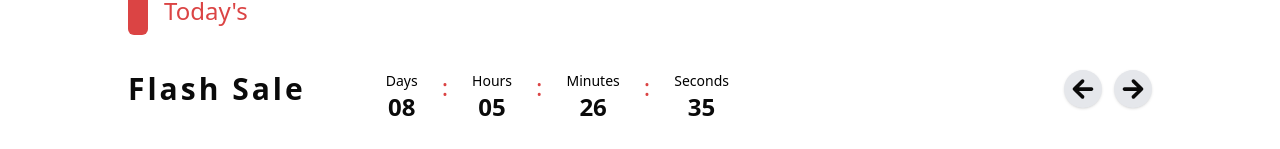
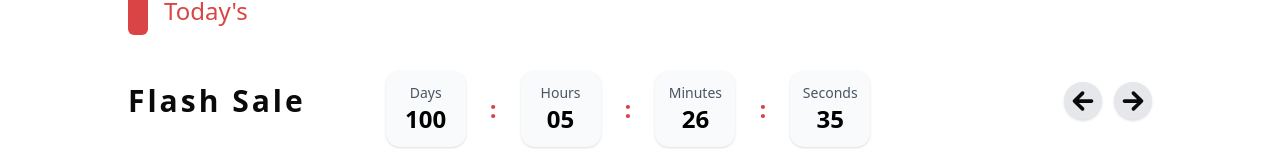
Before and after one commit to UsamaImtiaz333/Functional-Ecommerce-Project-Nextjs, a Next.js app: page / in a window 1280 px wide. Shown: the part 614-763 px from the top of the page. Built offline with nearby package versions, Linux system fonts and the light colour scheme.

Commit message:
title add only today

```diff
--- a/src/app/about/page.tsx
+++ b/src/app/about/page.tsx
@@ -2,6 +2,10 @@ import CompanyFeedBack from "@/components/CompanyFeedBack";
 import StatsCard from "@/components/StatsCard";
 import TeamCard from "@/components/TeamCard";
 import AboutPage from "@/pages/AboutPage";
+
+export const metadata = {
+  title: "About-Page"
+};
 
 function About() {
   return (
--- a/src/app/contact/page.tsx
+++ b/src/app/contact/page.tsx
@@ -1,4 +1,8 @@
 import ContactPage from '@/pages/ContactPage'
+
+export const metadata = {
+  title: "Contact-Page"
+};
 
 function Contact() {
   return (
--- a/src/app/login/page.tsx
+++ b/src/app/login/page.tsx
@@ -1,4 +1,8 @@
 import LoginPage from '@/pages/LoginPage'
+
+export const metadata = {
+  title: "Login-Page"
+};
 
 function Login() {
   return (
--- a/src/app/signup/page.tsx
+++ b/src/app/signup/page.tsx
@@ -1,4 +1,7 @@
 import SignupPage from '@/pages/SignUpPage'
+export const metadata = {
+  title: "SignUp-Page"
+};
 
 function SignUp() {
   return (
--- a/src/components/common/CountdownTimer.tsx
+++ b/src/components/common/CountdownTimer.tsx
@@ -9,8 +9,8 @@ interface TimeLeft {
 }
 
 export default function CountdownTimer() {
-  // 👇 Target date set karo
-  const targetDate = new Date("2025-09-30T23:59:59").getTime();
+  // 🎯 Set your target date here (future date)
+  const targetDate = new Date("2025-12-31T23:59:59").getTime();
 
   const [timeLeft, setTimeLeft] = useState<TimeLeft>({
     days: 0,
@@ -42,35 +42,43 @@ export default function CountdownTimer() {
   }, [targetDate]);
 
   return (
-    <div className="flex gap-6 mt-4">
+    <div className="flex flex-wrap justify-center items-center gap-6 mt-4 text-center">
       {/* Days */}
-      <div className="flex flex-col items-center">
-        <span className="text-sm text-black font-medium">Days</span>
-        <span className="text-2xl font-bold">{String(timeLeft.days).padStart(2, "0")}</span>
+      <div className="flex flex-col items-center bg-gray-50 p-3 rounded-xl shadow-sm w-20">
+        <span className="text-sm text-gray-600 font-medium">Days</span>
+        <span className="text-2xl font-bold text-black">
+          {String(timeLeft.days).padStart(2, "0")}
+        </span>
       </div>
 
-      <span className="text-[#DB4444] text-2xl">:</span>
+      <span className="text-[#DB4444] text-2xl font-bold">:</span>
 
       {/* Hours */}
-      <div className="flex flex-col items-center">
-        <span className="text-sm text-black font-medium">Hours</span>
-        <span className="text-2xl font-bold">{String(timeLeft.hours).padStart(2, "0")}</span>
+      <div className="flex flex-col items-center bg-gray-50 p-3 rounded-xl shadow-sm w-20">
+        <span className="text-sm text-gray-600 font-medium">Hours</span>
+        <span className="text-2xl font-bold text-black">
+          {String(timeLeft.hours).padStart(2, "0")}
+        </span>
       </div>
 
-      <span className="text-[#DB4444] text-2xl">:</span>
+      <span className="text-[#DB4444] text-2xl font-bold">:</span>
 
       {/* Minutes */}
-      <div className="flex flex-col items-center">
-        <span className="text-sm text-black font-medium">Minutes</span>
-        <span className="text-2xl font-bold">{String(timeLeft.minutes).padStart(2, "0")}</span>
+      <div className="flex flex-col items-center bg-gray-50 p-3 rounded-xl shadow-sm w-20">
+        <span className="text-sm text-gray-600 font-medium">Minutes</span>
+        <span className="text-2xl font-bold text-black">
+          {String(timeLeft.minutes).padStart(2, "0")}
+        </span>
       </div>
 
-      <span className="text-[#DB4444] text-2xl">:</span>
+      <span className="text-[#DB4444] text-2xl font-bold">:</span>
 
       {/* Seconds */}
-      <div className="flex flex-col items-center">
-        <span className="text-sm text-black font-medium">Seconds</span>
-        <span className="text-2xl font-bold">{String(timeLeft.seconds).padStart(2, "0")}</span>
+      <div className="flex flex-col items-center bg-gray-50 p-3 rounded-xl shadow-sm w-20">
+        <span className="text-sm text-gray-600 font-medium">Seconds</span>
+        <span className="text-2xl font-bold text-black">
+          {String(timeLeft.seconds).padStart(2, "0")}
+        </span>
       </div>
     </div>
   );
```
